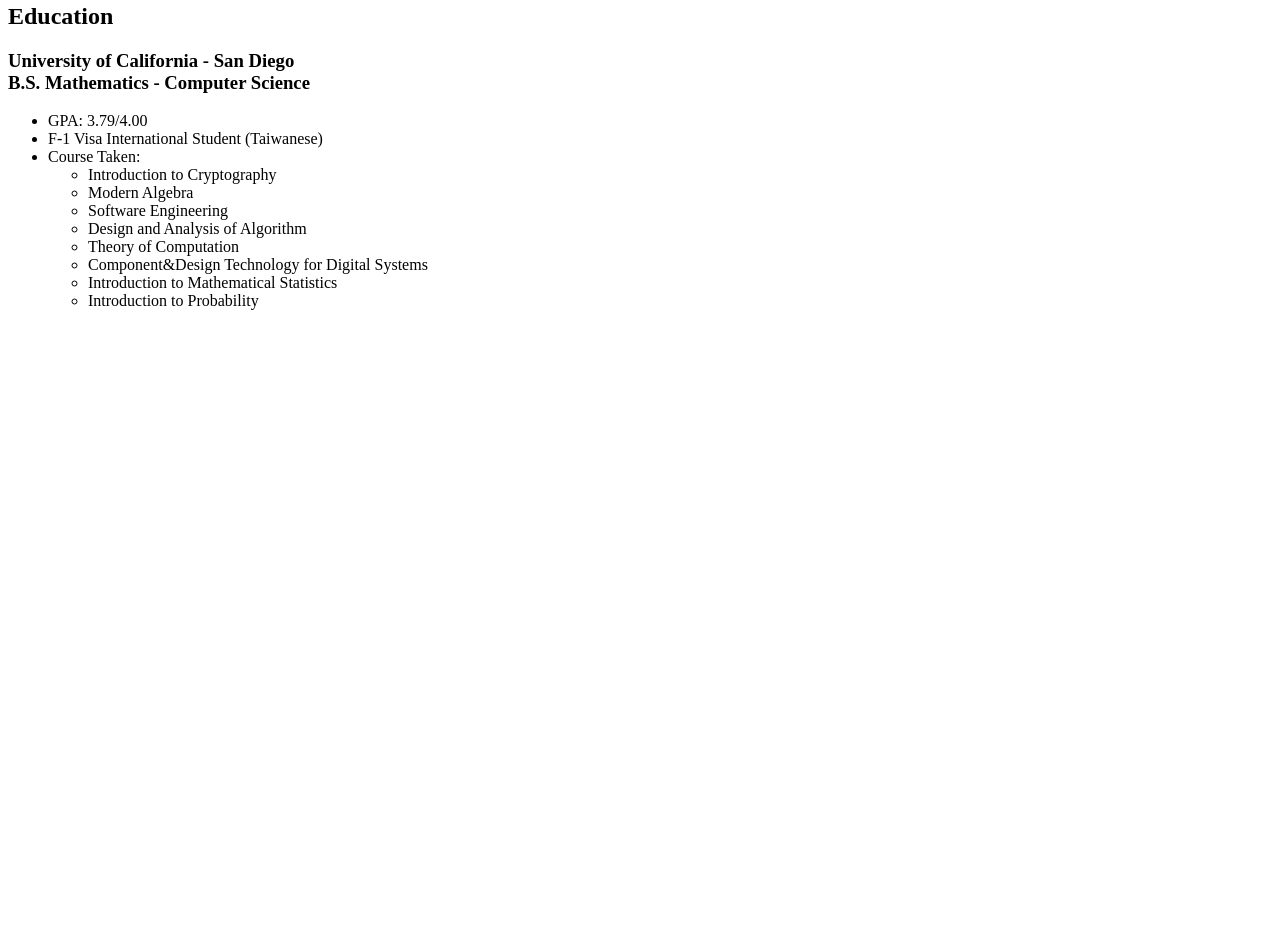
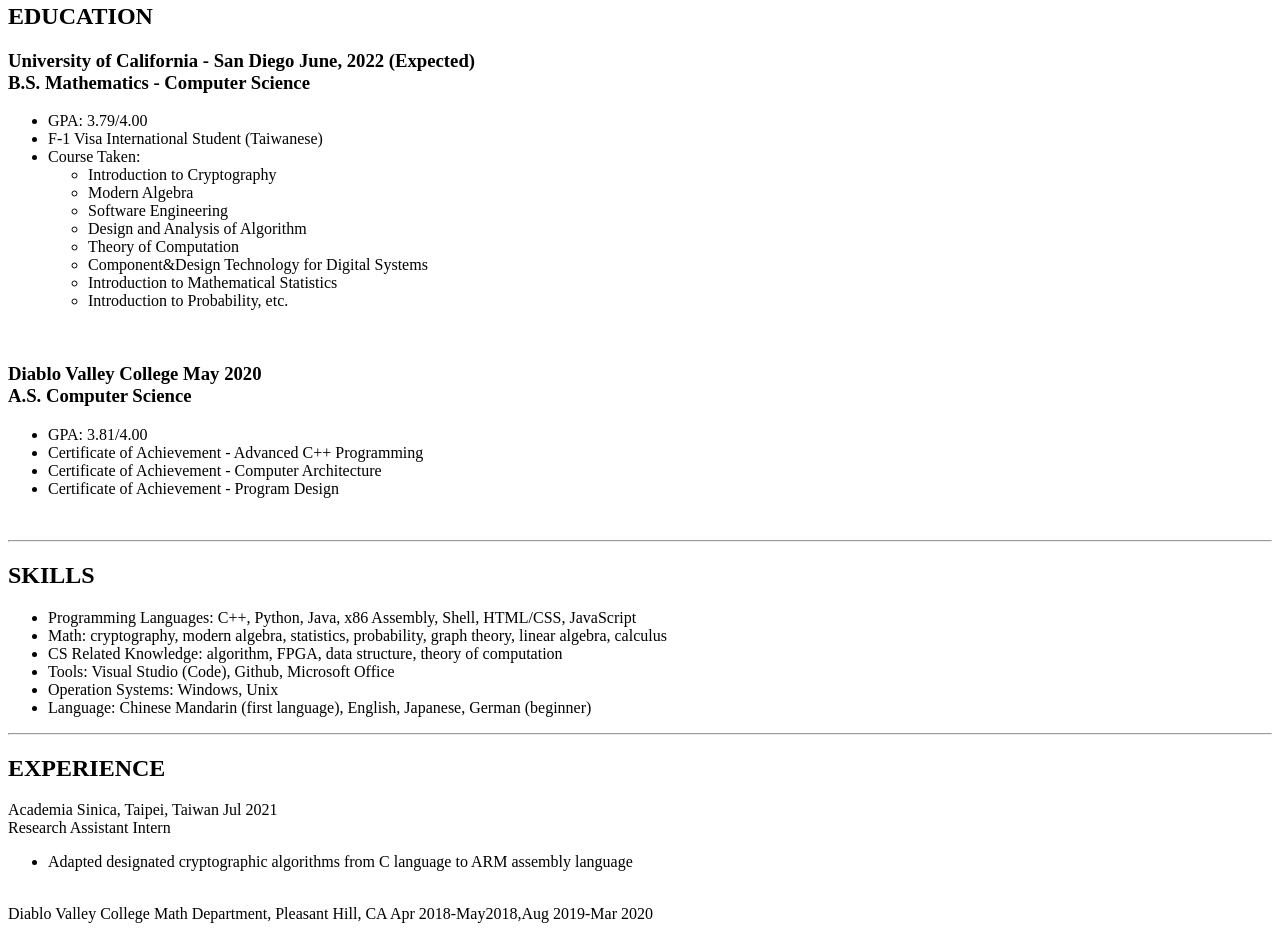
Before and after one commit to Lilith-Schreiber/Personal-Website, a plain HTML site: page resume.html in a window 1280 px wide. Shown: the part 197-1128 px from the top of the page. Before the commit the page ends 800 px from the top, so only its background shows below. Drawn offline with Linux system fonts and the light colour scheme.

Commit message:
go to sleep

```diff
--- a/resume.html
+++ b/resume.html
@@ -21,9 +21,9 @@
         <hr>
 
         <section id="education">
-            <h2>Education</h2>
+            <h2>EDUCATION</h2>
             <h3>
-                <div class="school">University of California - San Diego</div>
+                <div class="school">University of California - San Diego <span class="time">June, 2022 (Expected)</span></div>
                 <div class="degree">B.S. Mathematics - Computer Science</div>
             </h3>
             <ul>
@@ -38,10 +38,54 @@
                         <li>Theory of Computation</li>
                         <li>Component&Design Technology for Digital Systems</li>
                         <li>Introduction to Mathematical Statistics</li>
-                        <li>Introduction to Probability</li>
+                        <li>Introduction to Probability, etc.</li>
                     </ul>
                 </li>
             </ul>
+
+            <br>
+
+            <h3>
+                <div class="school">Diablo Valley College <span class="time">May 2020</span></div>
+                <div class="degree">A.S. Computer Science</div>
+            </h3>
+            <ul>
+                <li>GPA: 3.81/4.00</li>
+                <li>Certificate of Achievement - Advanced C++ Programming</li>
+                <li>Certificate of Achievement - Computer Architecture</li>
+                <li>Certificate of Achievement - Program Design</li>
+            </ul>
+
+            <br>
+        </section>
+
+        <hr>
+
+        <section id="skills">
+            <h2>SKILLS</h2>
+            <ul>
+                <li>Programming Languages: C++, Python, Java, x86 Assembly, Shell, HTML/CSS, JavaScript</li>
+                <li>Math: cryptography, modern algebra, statistics, probability, graph theory, linear algebra, calculus</li>
+                <li>CS Related Knowledge: algorithm, FPGA, data structure, theory of computation</li>
+                <li>Tools: Visual Studio (Code), Github, Microsoft Office</li>
+                <li>Operation Systems: Windows, Unix</li>
+                <li>Language: Chinese Mandarin (first language), English, Japanese, German (beginner)</li>
+            </ul>
+        </section>
+
+        <hr>
+
+        <section id="experiences">
+            <h2>EXPERIENCE</h2>
+            <div class="company">Academia Sinica, Taipei, Taiwan <span class="time">Jul 2021</span></div>
+            <div class="position">Research Assistant Intern</div>
+            <ul>
+                <li>Adapted designated cryptographic algorithms from C language to ARM assembly language</li>
+            </ul>
+
+            <br>
+
+            <div class="company">Diablo Valley College Math Department, Pleasant Hill, CA <span class="time">Apr 2018-May2018,Aug 2019-Mar 2020</span></div>
         </section>
     </body>
 </html>
```
